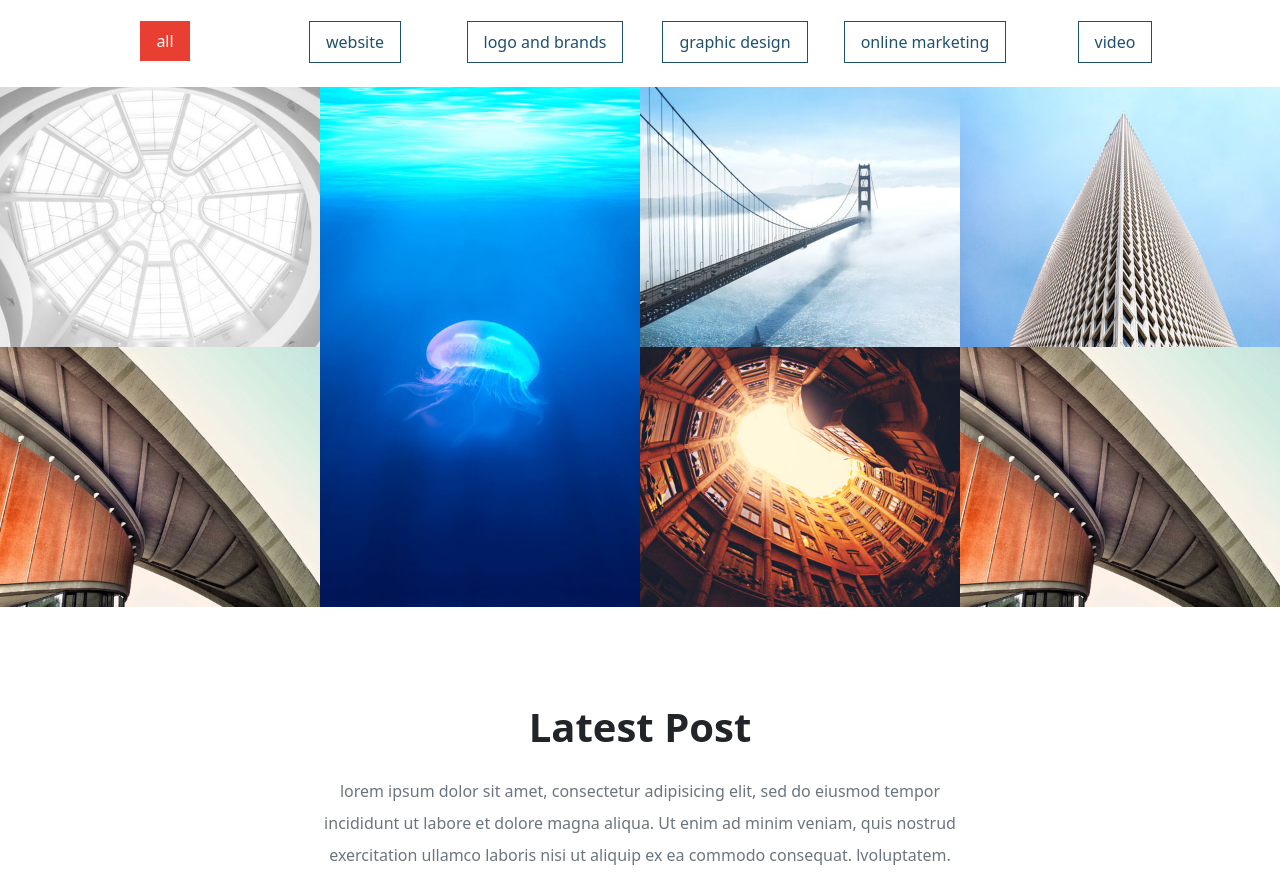
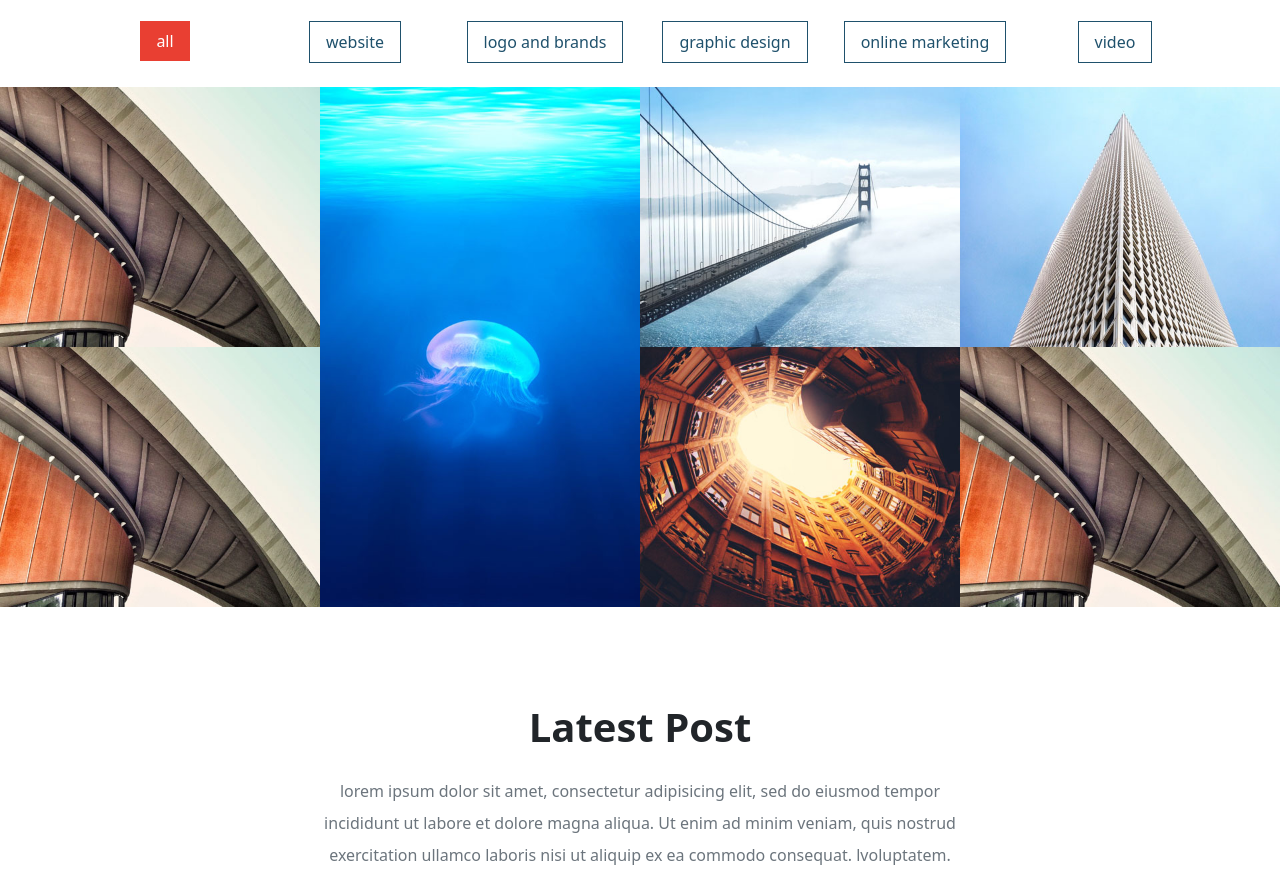
Before and after one commit to rehabmahmoud20/templete4, a plain HTML site: page index.html in a window 1280 px wide. Shown: the part 1883-2767 px from the top of the page. Drawn offline with Linux system fonts and the light colour scheme.

Commit message:
editting photo

```diff
--- a/index.html
+++ b/index.html
@@ -195,7 +195,7 @@
                <div class="row g-0">
         <div class="col-sm-6 col-md-3">
             <div class="feat-image">
-                <img src="/images/img-4 (1).jpg" class="w-100" alt="">
+                <img src="/images/img-2 (5).jpg" class="w-100" alt="">
             </div>
             <div class="feat-image">
                 <img src="./images/img-2 (5).jpg" class="w-100" alt="">
```
